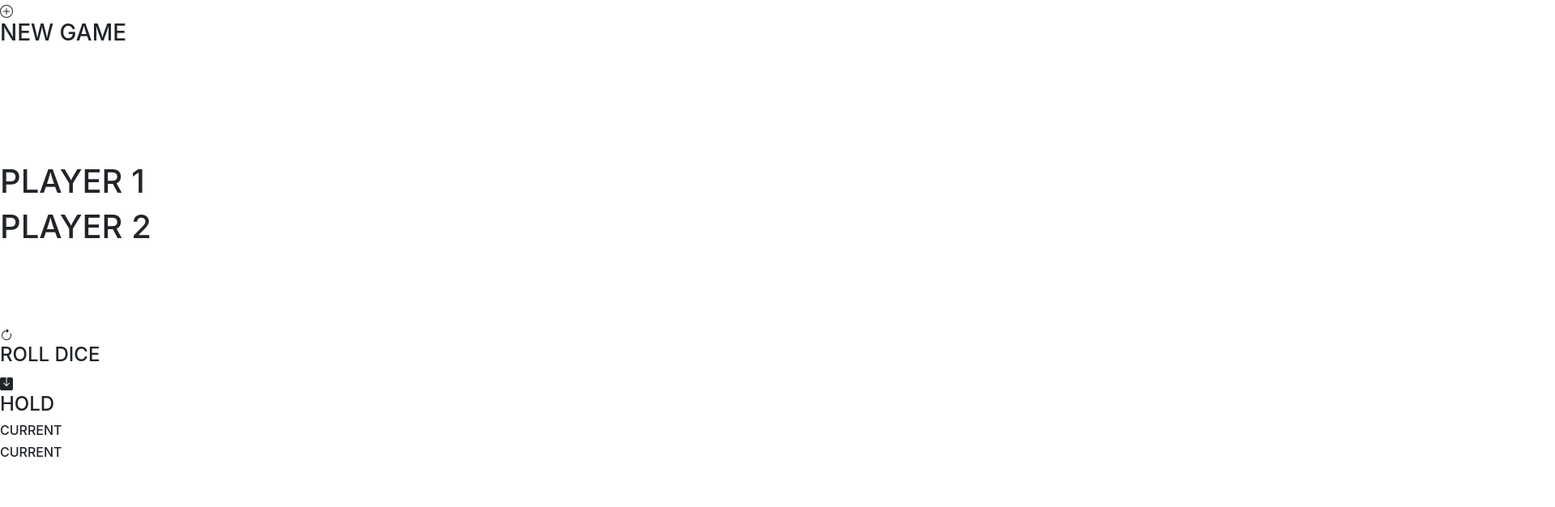
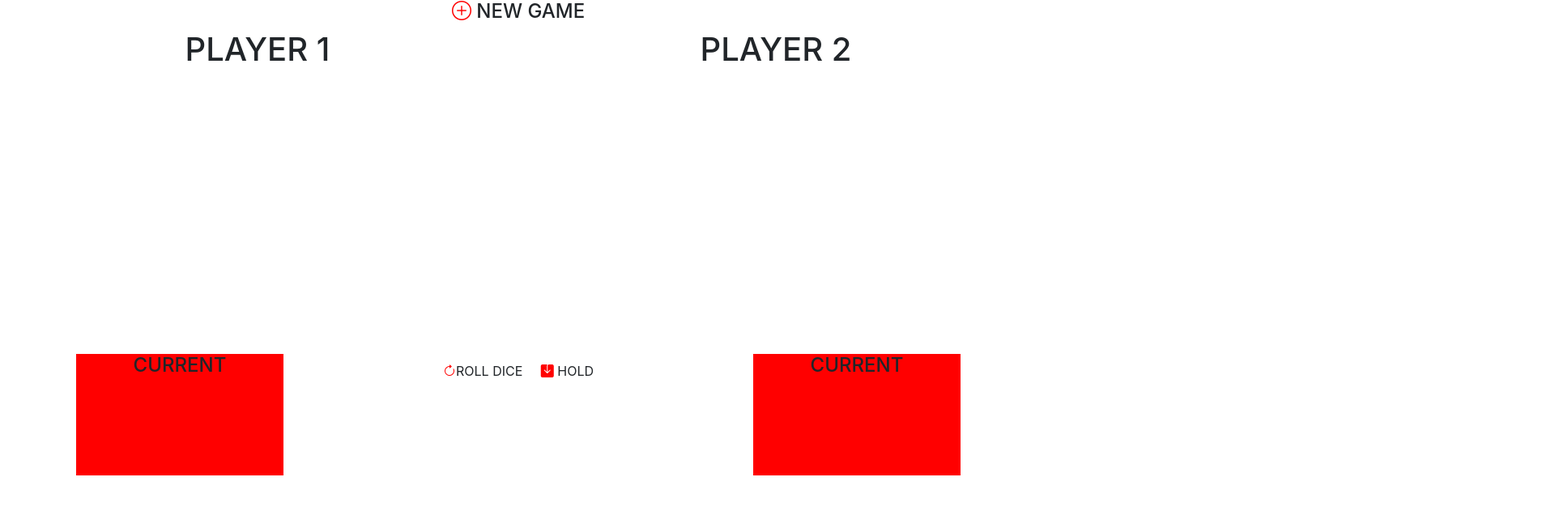
Before and after one commit to Cryptaegis/D-game, a plain HTML site: page index.html in a window 1280 px wide. Shown: the top 626 px of the page at 81% size, 1920 px wide, since content can reach past the window. Drawn offline with nearby package versions, Linux system fonts and the light colour scheme; a web font is replaced by a local one.

Commit message:
finishing front

```diff
--- a/index.html
+++ b/index.html
@@ -3,9 +3,13 @@
   <head>
     <meta charset="UTF-8" />
     <meta http-equiv="X-UA-Compatible" content="IE=edge" />
-    <meta name="viewport" content="width=device-width, initial-scale=1.0" />
+    <meta name="viewport" content="width=device-width, initial-scale=1" />
     <title>D-game</title>
     <link rel="stylesheet" href="bootstrap-5.1.3-dist/css/bootstrap.min.css" />
+    <link
+      rel="stylesheet"
+      href="https://cdn.jsdelivr.net/npm/bootstrap-icons@1.9.1/font/bootstrap-icons.css"
+    />
     <link
       rel="stylesheet"
       href="https://fonts.google.com/specimen/Lato#standard-styles"
@@ -13,72 +17,31 @@
     <link rel="stylesheet" href="style.css" />
   </head>
   <body>
-    <div class="grid-container">
-      <header>
-        <svg
-          xmlns="http://www.w3.org/2000/svg"
-          width="16"
-          height="16"
-          fill="currentColor"
-          class="bi bi-plus-circle"
-          viewBox="0 0 16 16"
-        >
-          <path
-            d="M8 15A7 7 0 1 1 8 1a7 7 0 0 1 0 14zm0 1A8 8 0 1 0 8 0a8 8 0 0 0 0 16z"
-          />
-          <path
-            d="M8 4a.5.5 0 0 1 .5.5v3h3a.5.5 0 0 1 0 1h-3v3a.5.5 0 0 1-1 0v-3h-3a.5.5 0 0 1 0-1h3v-3A.5.5 0 0 1 8 4z"
-          />
-        </svg>
+    <header>
+      <h4 class="btn-new"><i class="bi bi-plus-circle"></i> NEW GAME</h4>
+    </header>
+    <main class="dice">
+      <div>
+        <h1 class="first">PLAYER 1</h1>
+      </div>
 
-        <h3 class="new">NEW GAME</h3>
-      </header>
+      <aside>
+        <h1 class="second">PLAYER 2</h1>
+      </aside>
+    </main>
 
-      <main>
-        <div>
-          <h1 id="p1">PLAYER 1</h1>
-        </div>
+    <footer>
+      <h4 class="current1">CURRENT</h4>
+      <h4 class="current2">CURRENT</h4>
 
-        <div><h1 id="p2">PLAYER 2</h1></div>
-      </main>
+      <div>
+        <h4 class="btn"><i class="bi bi-arrow-clockwise"></i>ROLL DICE</h4>
 
-      <footer class="items2">
-        <svg
-          xmlns="http://www.w3.org/2000/svg"
-          width="16"
-          height="16"
-          fill="currentColor"
-          class="bi bi-arrow-clockwise"
-          viewBox="0 0 16 16"
-        >
-          <path
-            fill-rule="evenodd"
-            d="M8 3a5 5 0 1 0 4.546 2.914.5.5 0 0 1 .908-.417A6 6 0 1 1 8 2v1z"
-          />
-          <path
-            d="M8 4.466V.534a.25.25 0 0 1 .41-.192l2.36 1.966c.12.1.12.284 0 .384L8.41 4.658A.25.25 0 0 1 8 4.466z"
-          />
-        </svg>
-        <h4>ROLL DICE</h4>
-        <svg
-          xmlns="http://www.w3.org/2000/svg"
-          width="16"
-          height="16"
-          fill="currentColor"
-          class="bi bi-save-fill"
-          viewBox="0 0 16 16"
-        >
-          <path
-            d="M8.5 1.5A1.5 1.5 0 0 1 10 0h4a2 2 0 0 1 2 2v12a2 2 0 0 1-2 2H2a2 2 0 0 1-2-2V2a2 2 0 0 1 2-2h6c-.314.418-.5.937-.5 1.5v7.793L4.854 6.646a.5.5 0 1 0-.708.708l3.5 3.5a.5.5 0 0 0 .708 0l3.5-3.5a.5.5 0 0 0-.708-.708L8.5 9.293V1.5z"
-          />
-        </svg>
-        <h4>HOLD</h4>
-        <h6>CURRENT</h6>
-        <h6>CURRENT</h6>
+        <h4 class="btn"><i class="bi bi-save-fill"></i> HOLD</h4>
+      </div>
+    </footer>
 
-        <script src="bootstrap-5.1.3-dist/js/bootstrap.bundle.min.js"></script>
-        <script src="script.js"></script>
-      </footer>
-    </div>
+    <script src="bootstrap-5.1.3-dist/js/bootstrap.bundle.min.js"></script>
+    <script src="script.js"></script>
   </body>
 </html>
--- a/style.css
+++ b/style.css
@@ -1,16 +1,53 @@
-.grid-container {
-  display: grid;
-  grid-template-rows: 200px 200px 200px;
-}
-.p1 {
-  background-color: red;
-}
-.p2 {
-  background-color: aqua;
+header {
+  text-align: center;
 }
 
-@media screen and (min-width: 1000px) {
-  .grid-container {
-    width: 200%;
+.dice {
+  height: 25em;
+  display: flex;
+  justify-content: space-around;
+}
+aside {
+  font-size: larger;
+}
+.first,
+.second {
+  width: 100%;
+}
+
+footer {
+  display: flex;
+  justify-content: space-around;
+}
+.btn {
+  padding: 0.5em;
+}
+.current1,
+.current2 {
+  width: 20%;
+  height: 6.25em;
+  text-align: center;
+  background-color: red;
+  overflow: auto;
+}
+.current2 {
+  order: 2;
+}
+.bi-plus-circle,
+.bi-save-fill,
+.bi-arrow-clockwise {
+  color: red;
+}
+@media only screen and (max-width: 500px) {
+  .dice {
+    display: grid;
+    padding-top: 1rem;
+  }
+  footer {
+    width: auto;
+    font-size: x-small;
+  }
+  #btn {
+    font-size: 3em;
   }
 }
```
Also changed, not shown: script.js (+33 -0 lines), images/face-1.jpg (added), images/face-2.jpg (added), images/face-3.jpg (added), images/face-4.jpg (added), images/face-5.jpg (added), images/face-6.jpg (added), 1 other file.
